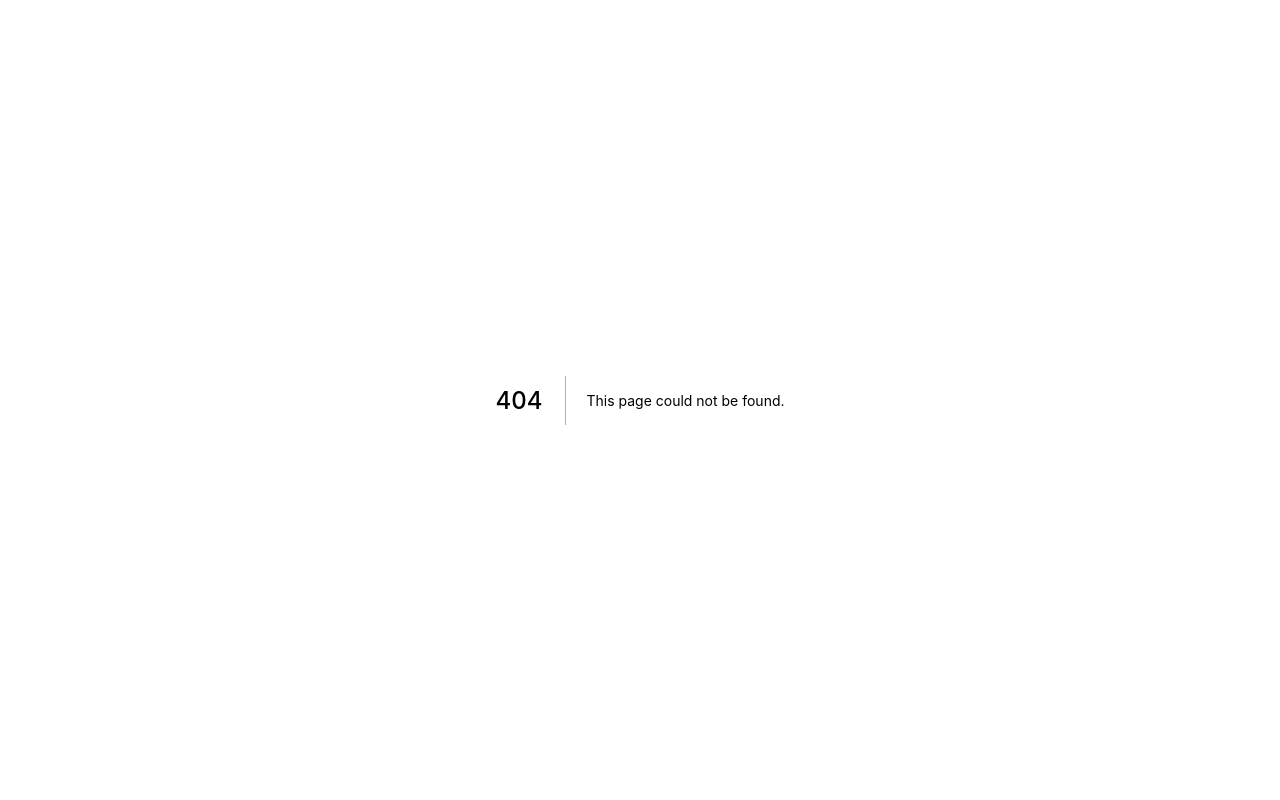
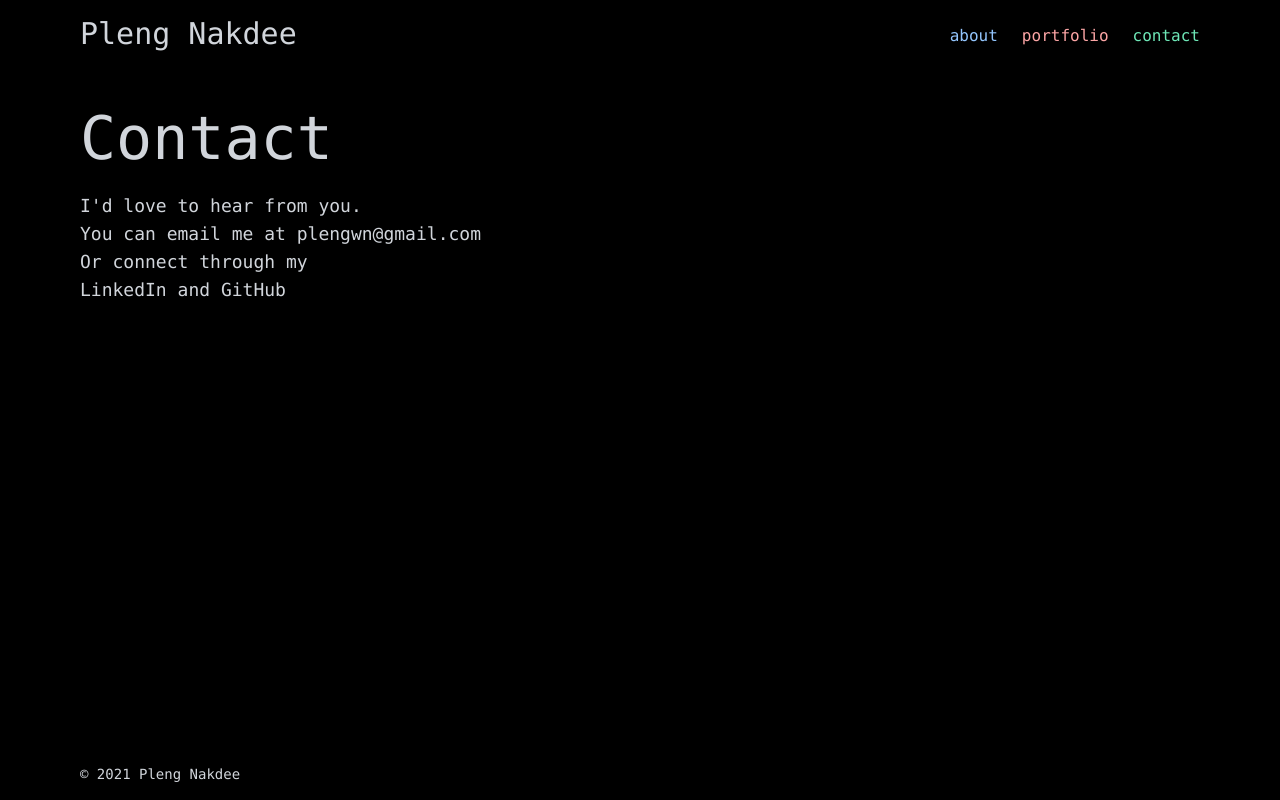
Before and after one commit to PlengNakdee/my-portfolio, a Next.js app: page /resume in a window 1280 px wide. Before the commit this address had no page. Built offline with nearby package versions, Linux system fonts and the light colour scheme.

Commit message:
create resume page

```diff
--- a/components/Header.js
+++ b/components/Header.js
@@ -18,6 +18,9 @@ function Header() {
               <div className="grid">
                 <a href="/" className="text-blue-300">
                   about
+                </a>
+                <a href="/resume" className="text-indigo-300">
+                  resume
                 </a>
                 <a href="/portfolio" className="text-red-300">
                   portfolio
--- /dev/null
+++ b/pages/resume.js
@@ -0,0 +1,40 @@
+import Header from "../components/Header";
+import Footer from "../components/Footer";
+
+function resume() {
+  return (
+    <div className="font-mono flex flex-col min-h-screen">
+      <Header />
+      <div className="ml-4 mt-14 sm:ml-10 lg:ml-20 flex-grow">
+        <div className="text-6xl mb-6">
+          <p>Contact</p>
+        </div>
+        <div className="text-lg">
+          <p className="mt-4">I'd love to hear from you.</p>
+          <p>
+            You can email me at{" "}
+            <a href="mailto:plengwn@gmail.com" target="_blank">
+              plengwn@gmail.com
+            </a>{" "}
+          </p>
+          <p>Or connect through my</p>
+          <p>
+            <a href="https://www.linkedin.com/in/plengnakdee/" target="_blank">
+              LinkedIn
+            </a>{" "}
+            and{" "}
+            <a
+              href="https://github.com/PlengNakdee?tab=repositories"
+              target="_blank"
+            >
+              GitHub
+            </a>
+          </p>
+        </div>
+      </div>
+      <Footer />
+    </div>
+  );
+}
+
+export default resume;
```
Also changed, not shown: 1 other file (tests, documents, lock files or other folders).
